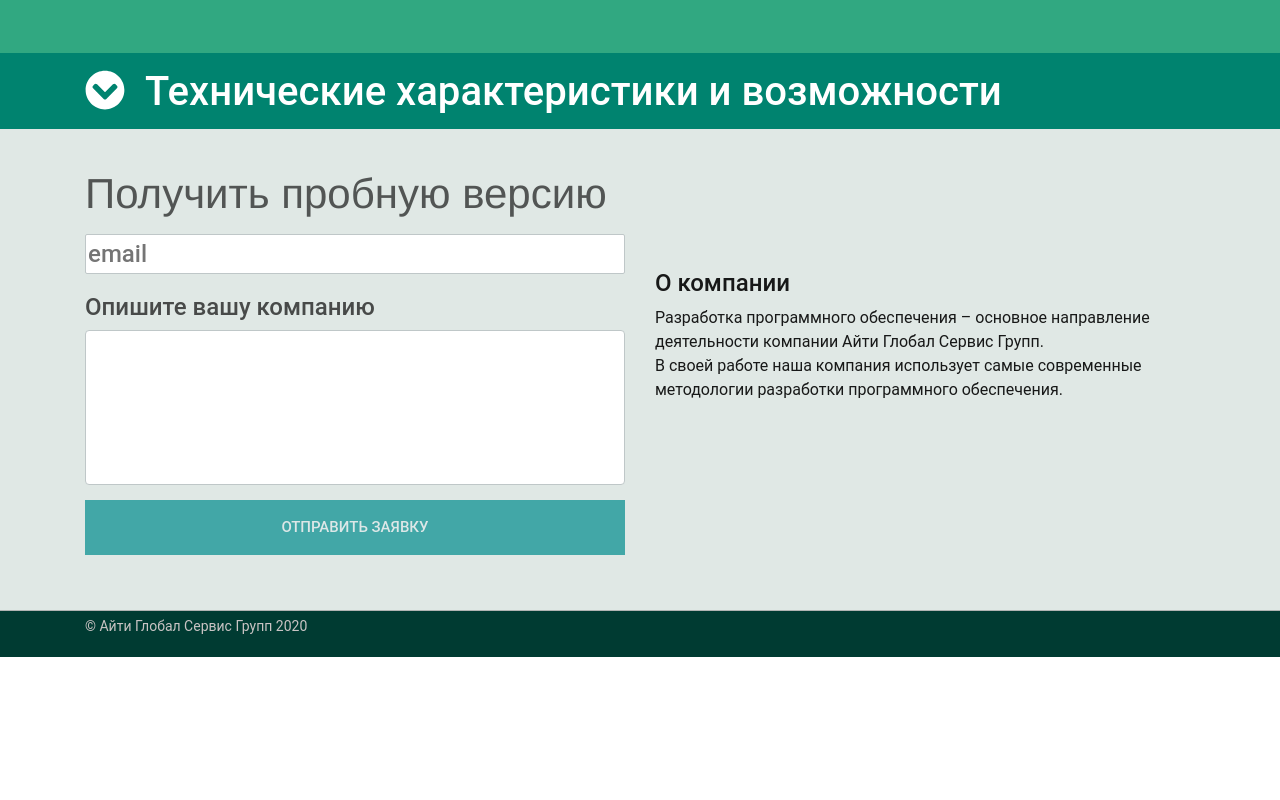
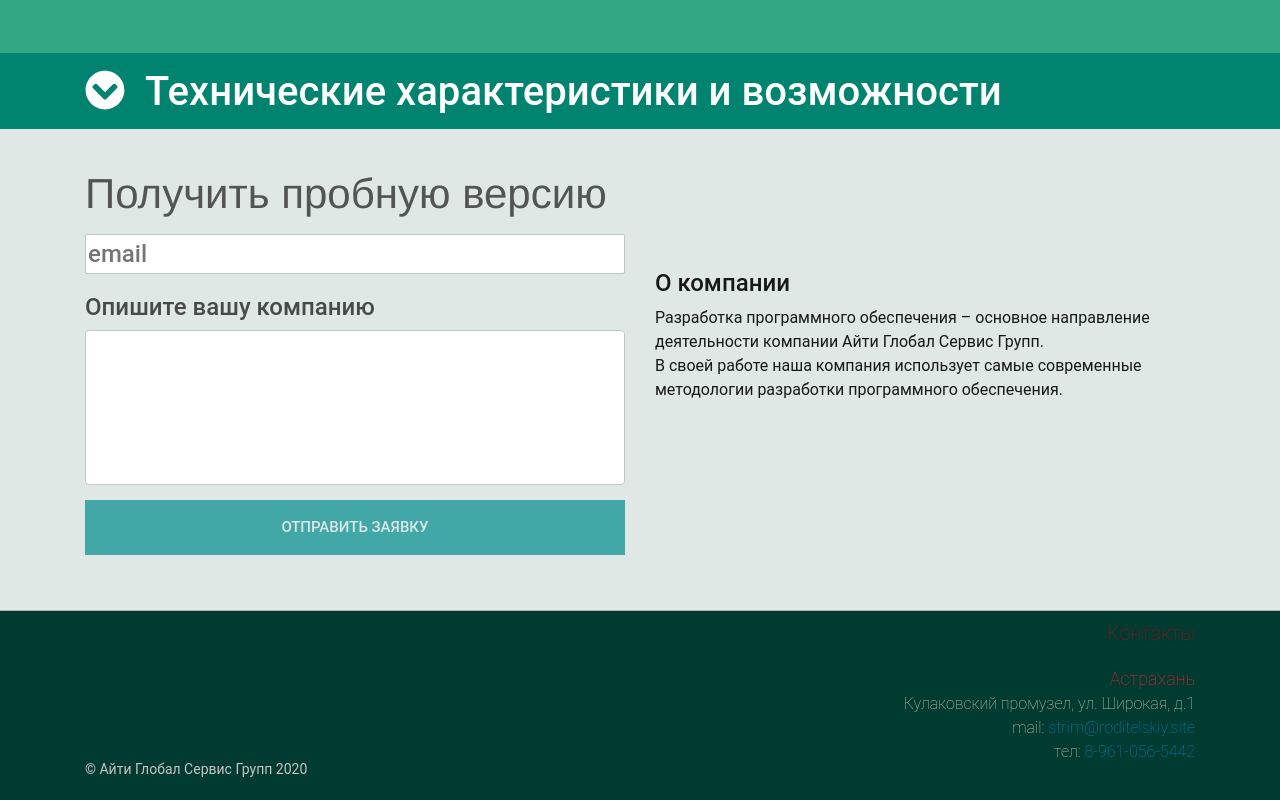
Before and after one commit to Dmitrijg24k/VideoStreamerSite, a Vue app: page / in a window 1280 px wide. Shown: the part 1570-2370 px from the top of the page. Before the commit the page ends 2227 px from the top, so only its background shows below. Built offline with nearby package versions, Linux system fonts and the light colour scheme.

Commit message:
Добавлена контактная инфромация в footer

```diff
--- a/src/components/Content.vue
+++ b/src/components/Content.vue
@@ -431,6 +431,7 @@ export default {
     background-color: #00836f;
     transition: 0.3s ease;
     padding: 15px 15px 5px 15px;
+    cursor: pointer;
     h2 {
       font-size: 40px;
       margin-left: 0px;
@@ -622,6 +623,7 @@ export default {
   cursor: pointer;
   opacity: 0.8;
   position: fixed;
+  z-index: 5;
   bottom: -25px;
   right: 28px;
   width: 240px;
--- a/src/components/Footer.vue
+++ b/src/components/Footer.vue
@@ -2,9 +2,28 @@
     <div class="footer">
         <div class="copy">
             <div class="container">
+                <!-- <div class="row justify-content-end">
+                    <div class="col-lg-4">
+                        <p class="footerInfo">
+                            <span id="city">Астрахань</span><br>
+                            Кулаковский промузел, ул. Широкая, д.1 <br>
+                            <span class="info">mail: </span><span id="mail">strim@roditelskiy.site</span><br>
+                            <span class="info">тел: </span><span id="number">8-961-056-5442</span>
+                        </p>
+                    </div>
+                </div> -->
                 <div class="row">
-                    <div class="col-lg-10">
+                    <div class="col-lg-8 align-self-end">
                         <span class="copyright">&copy; Айти Глобал Сервис Групп 2020</span>
+                    </div>
+                     <div class="col-lg-4">
+                        <h4>Контакты</h4>
+                        <p class="footerInfo">
+                            <span id="city">Астрахань</span><br>
+                            Кулаковский промузел, ул. Широкая, д.1 <br>
+                            <span class="info">mail: </span><span id="mail">strim@roditelskiy.site</span><br>
+                            <span class="info">тел: </span><span id="number">8-961-056-5442</span>
+                        </p>
                     </div>
                 </div>
             </div>
@@ -20,6 +39,27 @@ export default {
 <style lang="scss" scoped>
     .footer{
         background-color: #003b32;
+        h4{
+            margin: 10px 0 20px;
+            text-align: right;
+            font-weight: 100;
+            font-size: 20px;
+            color: #A60911;
+        }
+        .footerInfo{
+            padding-bottom: 20px;
+            text-align: right;
+            font-size: 16px;
+            font-weight: 200;
+            color: #cbcaaf;
+            #city{
+                font-size: 18px;
+                color: #ff1b24;
+                margin: 15px 0 25px;
+            }
+            #mail, #number{
+                color: #0083bf;
+            }
         }
         .copyright{
             display: block;
@@ -29,4 +69,5 @@ export default {
             font-size: 14px;
             color: rgb(201, 196, 196);
         }
+    }
 </style>
```
Lines whose indentation alone changed are shown as unchanged.
